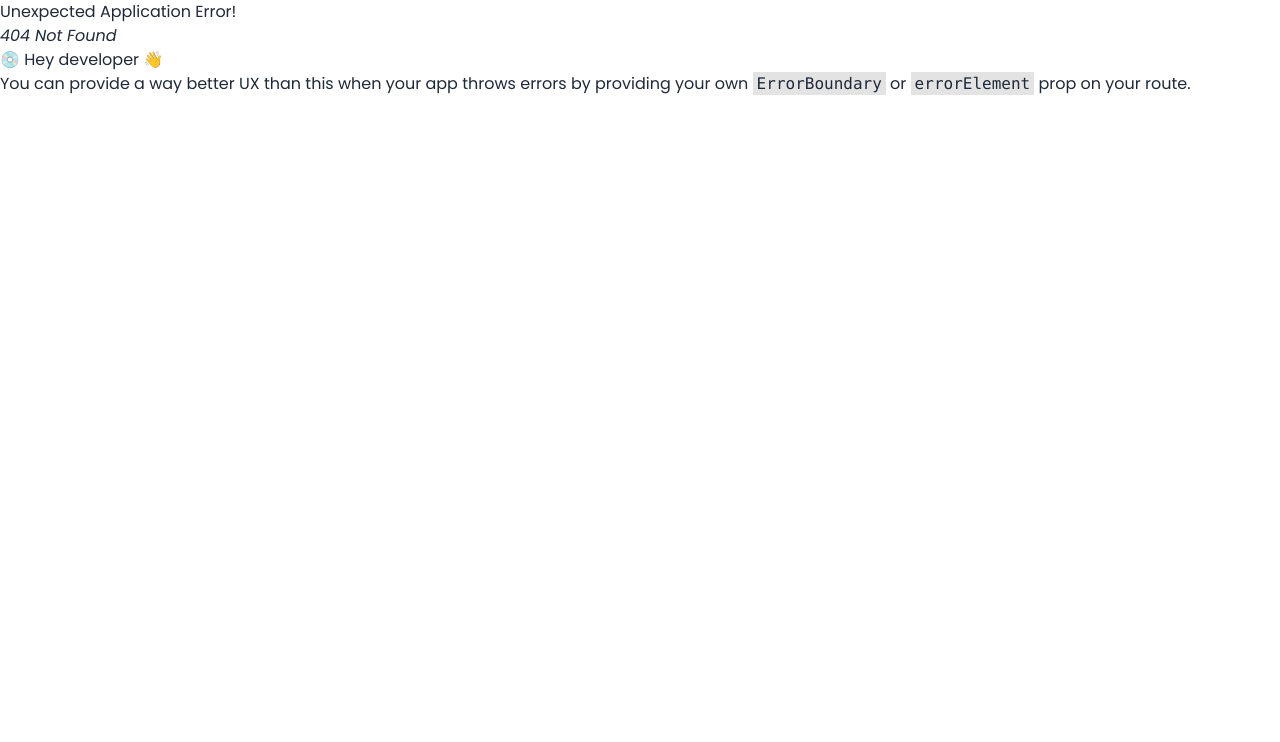
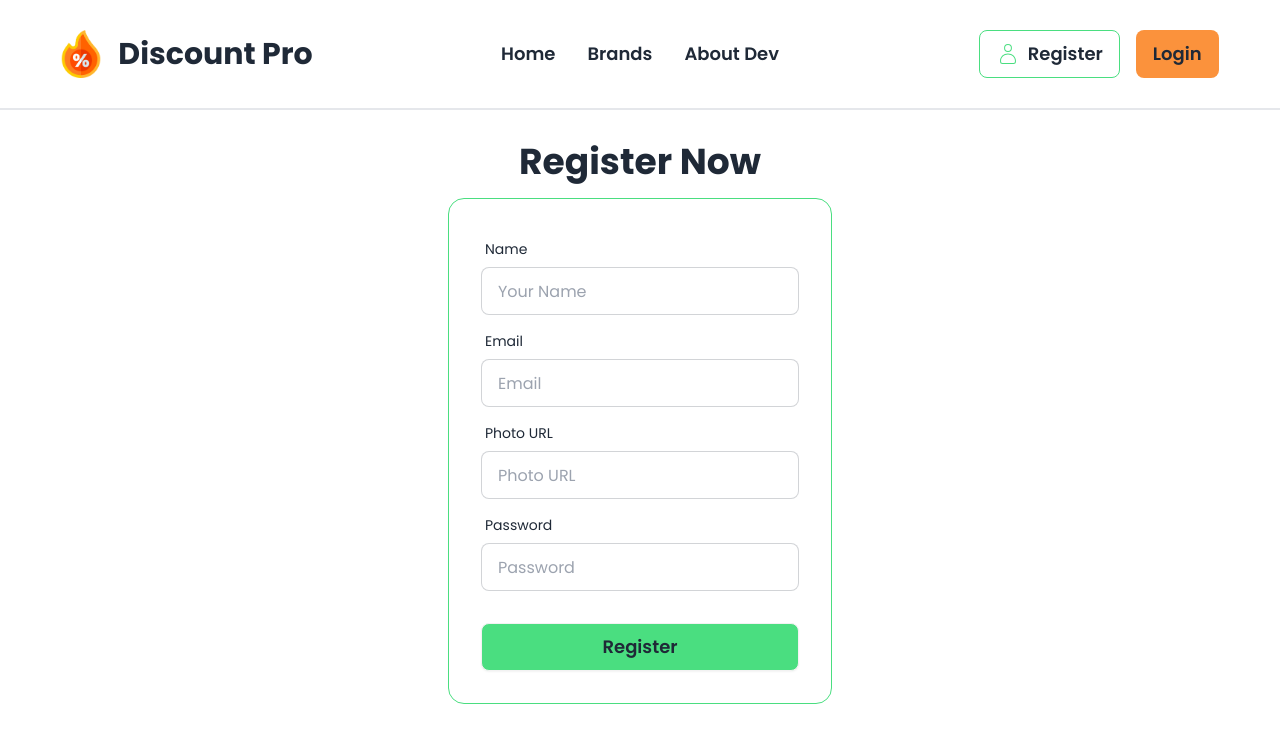
Before and after one commit to abusaleh123/Discount-Pro, a React (Vite) app: page /register in a window 1280 px wide. Before the commit this address had no page. Shown: the top 742 px of the page. Built offline with nearby package versions, Linux system fonts and the light colour scheme.

Commit message:
added Sign Up form

```diff
--- a/index.html
+++ b/index.html
@@ -7,7 +7,7 @@
 <link rel="preconnect" href="https://fonts.gstatic.com" crossorigin>
 <link href="https://fonts.googleapis.com/css2?family=Poppins:ital,wght@0,100;0,200;0,300;0,400;0,500;0,600;0,700;0,800;0,900;1,100;1,200;1,300;1,400;1,500;1,600;1,700;1,800;1,900&display=swap" rel="stylesheet">
     <meta name="viewport" content="width=device-width, initial-scale=1.0" />
-    <title>Vite + React</title>
+    <title>Discount Pro</title>
   </head>
   <body>
     <div id="root"></div>
--- /dev/null
+++ b/src/AuthProvider.jsx
@@ -0,0 +1,30 @@
+import { createUserWithEmailAndPassword } from "firebase/auth";
+import { createContext, useState } from "react";
+import auth from "./firebase.init";
+
+export const AuthContext = createContext();
+const AuthProvider = ({children}) => {
+const [brands, setBrands] = useState([]);
+
+const createNewUser = (email, password) => {
+    return createUserWithEmailAndPassword(auth, email, password)
+}
+
+
+
+
+
+    const authInfo = {
+        brands,
+        setBrands,
+        createNewUser
+    }
+
+    return (
+        <AuthContext.Provider value={authInfo} >
+            {children}
+        </AuthContext.Provider>
+    );
+};
+
+export default AuthProvider;
--- a/src/Components/Banner.jsx
+++ b/src/Components/Banner.jsx
@@ -28,7 +28,7 @@ const saleOn = brands.filter(isSale => isSale.isSaleOn)
         <h1 className="text-4xl font-semibold ">Top Brands</h1>
         <Marquee pauseOnHover className='border  py-4 mt-6 rounded-xl border-green-400'>
           {
-            brands.map((logo, idx) => <Link to={"/brands"} className='flex '><img key={idx} className='w-20 flex mr-12 rounded-full' src={logo.brand_logo}></img></Link>)
+            brands.map((logo, idx) => <Link to={"/brands"} className='flex '><img key={idx} className='w-20 flex mr-12 rounded-full ' src={logo.brand_logo}></img></Link>)
           }
         </Marquee>
 
@@ -45,7 +45,7 @@ const saleOn = brands.filter(isSale => isSale.isSaleOn)
    <img
       src={brand.brand_logo}
       alt="brand"
-      className="rounded-xl w-52" />
+      className="rounded-xl w-52 border" />
    </Link>
   </figure>
   <div className="card-body items-center text-start">
--- /dev/null
+++ b/src/Components/Brand.jsx
@@ -0,0 +1,54 @@
+import React from 'react';
+import { RiCoupon3Line } from "react-icons/ri";
+import { Link } from 'react-router-dom';
+const Brand = ({brand}) => {
+    const {_id,brand_logo,brand_name, rating, description, totalCoupons, category, isSaleOn} = brand;
+    // if(brand.isSaleOn){
+    //   return
+    // }
+    return (
+       <div className=' w-full rounded-xl flex gap-12 items-center text-start  hover:border-green-300 border-2 p-6 '>
+        <div>
+          <img className='w-96 rounded-xl border transition ease-in-out delay-150  hover:origin-top hover:rotate-8' src={brand_logo} alt="" />
+        </div>
+        <div className=''>
+          <h1 className='md:text-3xl font-bold'>{brand_name}</h1>
+          <h2 className="font-bold mt-4 mb-1">Rating</h2>
+
+    <div className='flex gap-2 items-center'>
+    <div className="rating rating-md">
+  <input type="radio" name="rating-7" className="mask mask-star-2 bg-orange-400" />
+  <input
+    type="radio"
+    name="rating-7"
+    className="mask mask-star-2 bg-orange-400"
+    defaultChecked />
+  <input
+    type="radio"
+    name="rating-7"
+    className="mask mask-star-2 bg-orange-400"
+    defaultChecked />
+  <input type="radio" name="rating-7" className="mask mask-star-2 bg-orange-400" />
+  <input type="radio" name="rating-7" className="mask mask-star-2 bg-orange-100" />
+  {/* <input type="radio" name="rating-7" className="mask mask-star-2 bg-orange-400" /> */}
+</div>
+<p className='py-1 px-3 border bg-slate-100 rounded-full'>{rating}</p>
+    </div>
+      <div>
+        <p className="text-gray-400 mt-4">{description}</p>
+        <p className='my-2'>Coupon Category: <span className='font-bold'> {category}</span></p>
+        {
+          isSaleOn && <div>
+            <p className="animate-bounce mt-3 md:ml-6 text-red-500">Sale Is On</p>
+          </div>
+        }
+
+      <Link><button className='btn bg-[#DE2C5C] text-white mt-'>View Coupons</button></Link>
+      </div>
+
+        </div>
+       </div>
+    );
+};
+
+export default Brand;
--- a/src/Components/Navbar.jsx
+++ b/src/Components/Navbar.jsx
@@ -1,9 +1,12 @@
-import { Link, NavLink } from "react-router-dom";
+import { Link, NavLink, useLocation } from "react-router-dom";
 import logo from '../../src/assets/hot-sale.png';
 import { CiUser } from "react-icons/ci";
 
 
 const Navbar = () => {
+  const location = useLocation();
+
+const backgroundColor = location.pathname === "/brands" ? "bg-[#DE2C5C] w-full py-6 " : "bg-white";
     const links = <>
     <li className="text-lg font-semibold"><Link to={"/"}>Home</Link></li>
     <li className="text-lg font-semibold"><Link to={"/brands"}>Brands</Link></li>
@@ -12,8 +15,8 @@ const Navbar = () => {
 
     </>
     return (
-       <div className="py-4">
-         <div className="navbar w-11/12 mx-auto">
+       <div className={`py-4 ${backgroundColor}`}>
+         <div className={`navbar w-11/12 ${backgroundColor} mx-auto`}>
   <div className="navbar-start">
     <div className="dropdown">
       <div tabIndex={0} role="button" className="btn btn-ghost lg:hidden">
@@ -51,7 +54,7 @@ const Navbar = () => {
     </ul>
   </div>
   <div className="navbar-end gap-4 ">
-    <Link className="btn btn-ghost text-lg border border-green-400"><CiUser className="text-green-400 font-bold text-2xl" />Register</Link>
+    <Link to={"/register"} className="btn btn-ghost text-lg border border-green-400"><CiUser className="text-green-400 font-bold text-2xl" />Register</Link>
     <Link className="btn btn-ghost text-lg bg-orange-400">Login</Link>
 
   </div>
--- /dev/null
+++ b/src/Pages/Brands.jsx
@@ -0,0 +1,28 @@
+import { useLoaderData } from "react-router-dom";
+import Brand from "../Components/Brand";
+
+const Brands = () => {
+const data = useLoaderData();
+
+
+  return (
+  <div className="text-center mx-auto mt-6">
+    <h1 className="lg:text-6xl md:text-3xl text-xl font-semibold">Brands</h1>
+
+    <div className="mb-6 mt-4">
+        <input
+          type="text"
+          placeholder="Search a brand that you want..."
+          className=" w-10/12 p-3 border rounded-md hover:ring-2 hover:ring-green-300 focus:outline-none focus:ring-2 focus:ring-green-400"
+        />
+      </div>
+      <div className="w-7/12 mx-auto flex flex-col justify-center gap-6">
+      {
+        data.map(brand => <Brand key={brand._id} brand={brand}></Brand>)
+      }
+      </div>
+  </div>
+  );
+};
+
+export default Brands;
--- /dev/null
+++ b/src/Pages/Register.jsx
@@ -0,0 +1,67 @@
+import { useContext } from "react";
+import { AuthContext } from "../AuthProvider";
+
+
+const Register = (e) => {
+  const {createNewUser} = useContext(AuthContext);
+ const handleRegister = (e) => {
+  e.preventDefault();
+  const name = e.target.name.value;
+  const email = e.target.email.value;
+  const photo = e.target.photo.value;
+  const password = e.target.password.value;
+  console.log(name,email,photo, password);
+
+
+  createNewUser(email, password)
+  .then((result) => {
+    console.log(result)
+ })
+ .catch(error => console.log( "Error", error.message))
+ }
+
+
+    return (
+        <div className="hero ">
+        <div className="hero-content flex-col ">
+          <div className="text-center lg:text-left">
+            <h1 className="md:text-4xl text-2xl text-start font-bold">Register Now</h1>
+          </div>
+          <div className="card bg-base-100 w-96 max-w-sm shrink-0 border border-green-400 ">
+            <form onSubmit={handleRegister} className="card-body">
+              <div className="form-control">
+                <label className="label">
+                  <span className="label-text">Name</span>
+                </label>
+                <input type="text" name="name" placeholder="Your Name" className="input input-bordered" required />
+              </div>
+              <div className="form-control">
+                <label className="label">
+                  <span className="label-text">Email</span>
+                </label>
+                <input type="email" name="email" placeholder="Email" className="input input-bordered" required />
+              </div>
+              <div className="form-control">
+                <label className="label">
+                  <span className="label-text">Photo URL</span>
+                </label>
+                <input type="text" name="photo"  placeholder="Photo URL" className="input input-bordered" required />
+              </div>
+              <div className="form-control">
+                <label className="label">
+                  <span className="label-text">Password</span>
+                </label>
+                <input type="password" name="password" placeholder="Password" className="input input-bordered" required />
+
+              </div>
+              <div className="form-control mt-6">
+                <button className="btn bg-green-400 text-lg ">Register </button>
+              </div>
+            </form>
+          </div>
+        </div>
+      </div>
+    );
+};
+
+export default Register;
--- a/src/Routes/Router.jsx
+++ b/src/Routes/Router.jsx
@@ -5,6 +5,8 @@ import {
 import Header from "../Header";
 import Home from "../Components/Home";
 import Banner from "../Components/Banner";
+import Brands from "../Pages/Brands";
+import Register from "../Pages/Register";
 
 
     const router = createBrowserRouter([
@@ -18,7 +20,12 @@ import Banner from "../Components/Banner";
         },
         {
           path: "/brands",
-          element: <h2>Brands</h2>
+          element: <Brands></Brands>,
+          loader: () => fetch("coupon.json")
+        },
+        {
+          path: "/register",
+          element: <Register></Register>
         }
       ]
     },
--- a/src/main.jsx
+++ b/src/main.jsx
@@ -4,9 +4,12 @@ import './index.css'
 import App from './App.jsx'
 import { RouterProvider } from 'react-router-dom'
 import router from './Routes/Router.jsx'
+import AuthProvider from './AuthProvider.jsx'
 
 createRoot(document.getElementById('root')).render(
   <StrictMode>
+  <AuthProvider>
   <RouterProvider router={router}></RouterProvider>
+  </AuthProvider>
   </StrictMode>,
 )
```
Also changed, not shown: src/PrivateRoute.jsx (added, +16 -0 lines).
